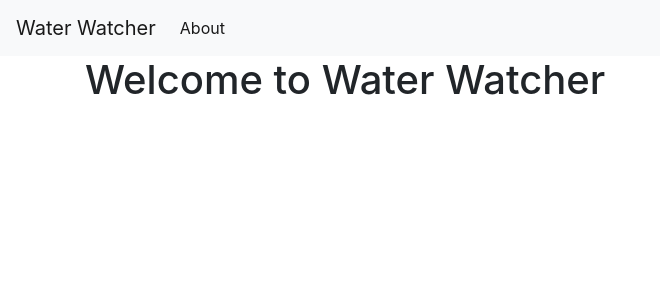
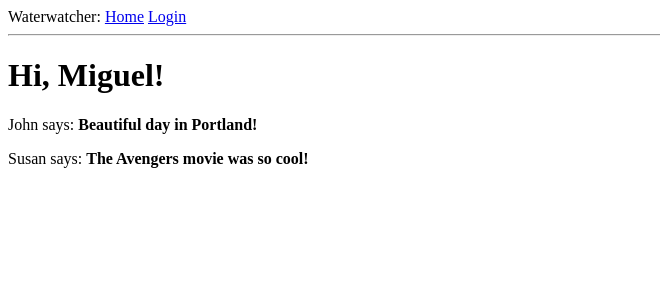
Before and after one commit to confused-404/water-watcher, a Flask app: page / in a window 1280 px wide. Shown: the top 300 px of the page, without its empty margins (0-660 px from the left). Run offline with Flask 3, Linux system fonts and the light colour scheme; some libraries are stand-ins or nearby versions.

Commit message:
headless login

```diff
--- a/app/app.py
+++ /dev/null
@@ -1,7 +0,0 @@
-from flask import Flask, render_template
-
-app = Flask(__name__)
-
-@app.route('/')
-def index():
-    return render_template('index.html')
--- /dev/null
+++ b/app/routes.py
@@ -0,0 +1,28 @@
+from flask import flash, redirect, render_template, url_for
+from app import app
+from app.forms import LoginForm
+
+@app.route('/')
+@app.route('/index')
+def index():
+    user = {'username': 'Miguel'}
+    posts = [
+        {
+            'author': {'username': 'John'},
+            'body': 'Beautiful day in Portland!'
+        },
+        {
+            'author': {'username': 'Susan'},
+            'body': 'The Avengers movie was so cool!'
+        }
+    ]
+    return render_template('index.html', title='Home', user=user, posts=posts)
+
+@app.route('/login', methods=['GET', 'POST'])
+def login():
+    form = LoginForm()
+    if form.validate_on_submit():
+        flash('Login requested for user {}, remember_me={}'.format(
+            form.username.data, form.remember_me.data))
+        return redirect(url_for('index'))
+    return render_template('login.html', title='Sign In', form=form)
--- a/app/templates/base.html
+++ b/app/templates/base.html
@@ -1,35 +1,27 @@
-<!doctype html>
-<html lang="en">
-  <head>
-    <meta charset="utf-8">
-    <meta name="viewport" content="width=device-width, initial-scale=1, shrink-to-fit=no">
-
-    <link rel="stylesheet" href="https://stackpath.bootstrapcdn.com/bootstrap/4.3.1/css/bootstrap.min.css" integrity="sha384-ggOyR0iXCbMQv3Xipma34MD+dH/1fQ784/j6cY/iJTQUOhcWr7x9JvoRxT2MZw1T" crossorigin="anonymous">
-
-    <title>{% block title %} {% endblock %}</title>
-  </head>
-  <body>
-    <nav class="navbar navbar-expand-md navbar-light bg-light">
-        <a class="navbar-brand" href="{{ url_for('index')}}">Water Watcher</a>
-        <button class="navbar-toggler" type="button" data-toggle="collapse" data-target="#navbarNav" aria-controls="navbarNav" aria-expanded="false" aria-label="Toggle navigation">
-            <span class="navbar-toggler-icon"></span>
-        </button>
-        <div class="collapse navbar-collapse" id="navbarNav">
-            <ul class="navbar-nav">
-            <li class="nav-item active">
-                <a class="nav-link" href="#">About</a>
-            </li>
-            </ul>
+<html>
+    <head>
+        {% if title %}
+        <title>{{ title }} - Waterwatcher</title>
+        {% else %}
+        <title>Waterwatcher</title>
+        {% endif %}
+    </head>
+    <body>
+        <div>
+            Waterwatcher:
+            <a href="{{ url_for('index') }}">Home</a>
+            <a href="{{ url_for('login') }}">Login</a>
         </div>
-    </nav>
-    <div class="container">
-        {% block content %} {% endblock %}
-    </div>
-
-    <!--
-    <script src="https://code.jquery.com/jquery-3.3.1.slim.min.js" integrity="sha384-q8i/X+965DzO0rT7abK41JStQIAqVgRVzpbzo5smXKp4YfRvH+8abtTE1Pi6jizo" crossorigin="anonymous"></script>
-    <script src="https://cdnjs.cloudflare.com/ajax/libs/popper.js/1.14.7/umd/popper.min.js" integrity="sha384-UO2eT0CpHqdSJQ6hJty5KVphtPhzWj9WO1clHTMGa3JDZwrnQq4sF86dIHNDz0W1" crossorigin="anonymous"></script>
-    <script src="https://stackpath.bootstrapcdn.com/bootstrap/4.3.1/js/bootstrap.min.js" integrity="sha384-JjSmVgyd0p3pXB1rRibZUAYoIIy6OrQ6VrjIEaFf/nJGzIxFDsf4x0xIM+B07jRM" crossorigin="anonymous"></script>
-    -->
-  </body>
+        <hr>
+        {% with messages = get_flashed_messages() %}
+        {% if messages %}
+        <ul>
+            {% for message in messages %}
+            <li>{{ message }}</li>
+            {% endfor %}
+        </ul>
+        {% endif %}
+        {% endwith %}
+        {% block content %}{% endblock %}
+    </body>
 </html>
--- a/app/templates/index.html
+++ b/app/templates/index.html
@@ -1,5 +1,8 @@
-{% extends 'base.html' %}
+{% extends "base.html" %}
 
 {% block content %}
-    <h1>{% block title %} Welcome to Water Watcher {% endblock %}</h1>
+    <h1>Hi, {{ user.username }}!</h1>
+    {% for post in posts %}
+    <div><p>{{ post.author.username }} says: <b>{{ post.body }}</b></p></div>
+    {% endfor %}
 {% endblock %}
--- /dev/null
+++ b/config.py
@@ -0,0 +1,4 @@
+import os
+
+class Config:
+    SECRET_KEY = os.environ.get('SECRET_KEY') or 'you-will-never-guess'
--- /dev/null
+++ b/water_watcher.py
@@ -0,0 +1 @@
+from app import app
```
Also changed, not shown: app/__init__.py (added, +7 -0 lines), app/forms.py (added, +9 -0 lines), app/templates/login.html (added, +24 -0 lines), 1 other file.
